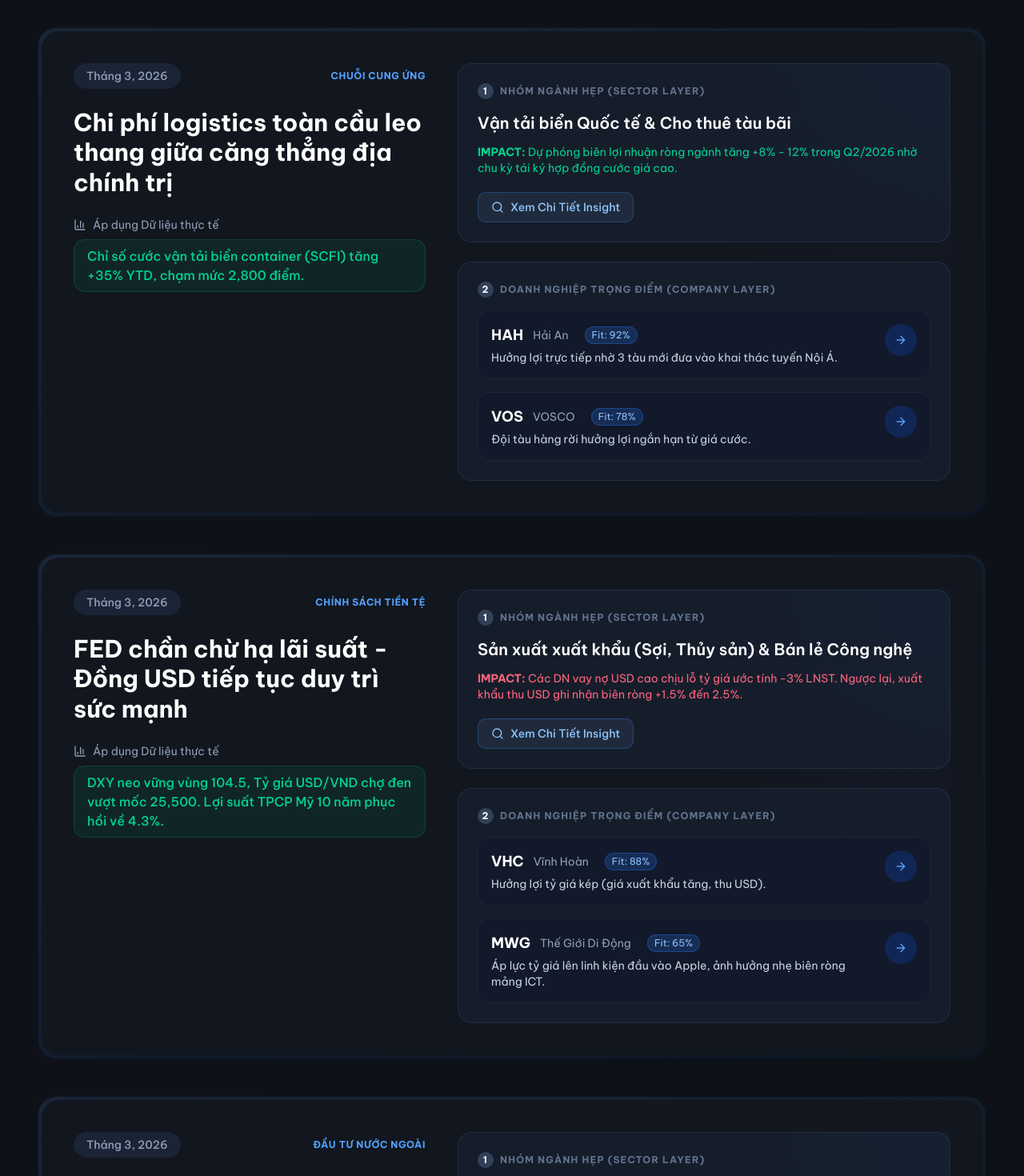
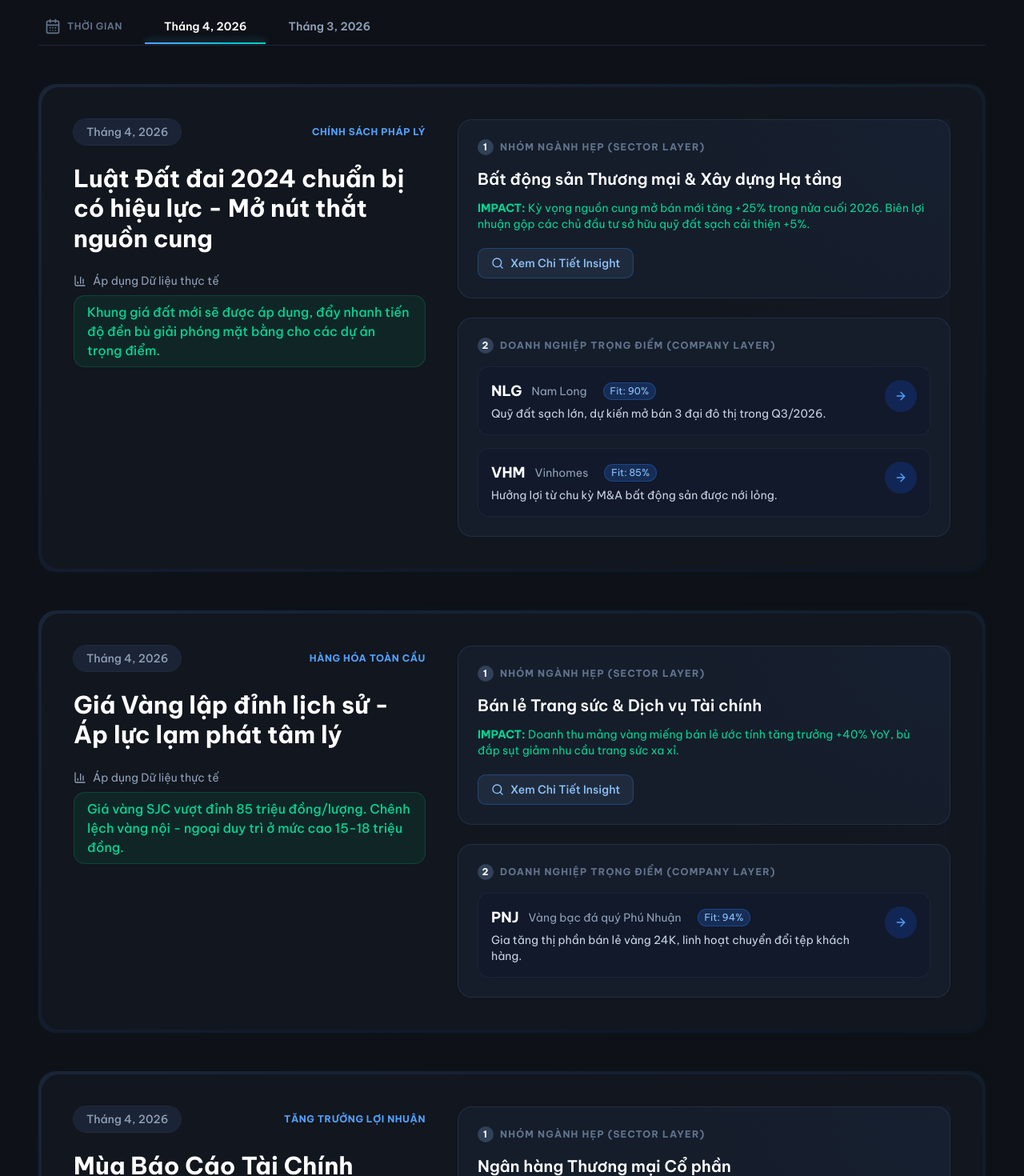
Before and after one commit to nguyeneric81-del/finpeace-web, a Next.js app: page /advisor/macro-insights in a window 1280 px wide. Shown: the part 300-1770 px from the top of the page at 80% size. Built offline with nearby package versions, Linux system fonts and the light colour scheme.

Commit message:
feat: add month navigation tabs to macro insights page

```diff
--- a/src/app/advisor/macro-insights/page.tsx
+++ b/src/app/advisor/macro-insights/page.tsx
@@ -1,6 +1,8 @@
-import React from 'react';
+"use client";
+
+import React, { useState } from 'react';
 import Link from 'next/link';
-import { BarChart3, TrendingUp, AlertTriangle, ArrowRight, ShieldCheck, Search, Flame } from 'lucide-react';
+import { BarChart3, TrendingUp, AlertTriangle, ArrowRight, ShieldCheck, Search, Flame, CalendarDays } from 'lucide-react';
 
 const mockStories = [
   {
@@ -50,14 +52,71 @@ const mockStories = [
       { ticker: "KBC", name: "Kinh Bắc", impact: "Bàn giao 100ha đất tại KCN Tràng Duệ 3, hạch toán lợi nhuận đột biến Q3/2026.", matchScore: 95, positive: true },
       { ticker: "DGC", name: "Hóa chất Đức Giang", impact: "Nhu cầu hóa chất bán dẫn (Phosphorus) bùng nổ toàn cầu hỗ trợ giá bán trung hạn.", matchScore: 89, positive: true }
     ]
+  },
+  {
+    id: 4,
+    title: "Luật Đất đai 2024 chuẩn bị có hiệu lực - Mở nút thắt nguồn cung",
+    date: "Tháng 4, 2026",
+    category: "Chính sách Pháp lý",
+    dataPoint: "Khung giá đất mới sẽ được áp dụng, đẩy nhanh tiến độ đền bù giải phóng mặt bằng cho các dự án trọng điểm.",
+    narrowIndustry: "Bất động sản Thương mại & Xây dựng Hạ tầng",
+    quantifiedImpact: {
+      positive: true,
+      value: "Kỳ vọng nguồn cung mở bán mới tăng +25% trong nửa cuối 2026. Biên lợi nhuận gộp các chủ đầu tư sở hữu quỹ đất sạch cải thiện +5%."
+    },
+    companies: [
+      { ticker: "NLG", name: "Nam Long", impact: "Quỹ đất sạch lớn, dự kiến mở bán 3 đại đô thị trong Q3/2026.", matchScore: 90, positive: true },
+      { ticker: "VHM", name: "Vinhomes", impact: "Hưởng lợi từ chu kỳ M&A bất động sản được nới lỏng.", matchScore: 85, positive: true }
+    ]
+  },
+  {
+    id: 5,
+    title: "Giá Vàng lập đỉnh lịch sử - Áp lực lạm phát tâm lý",
+    date: "Tháng 4, 2026",
+    category: "Hàng hóa Toàn cầu",
+    dataPoint: "Giá vàng SJC vượt đỉnh 85 triệu đồng/lượng. Chênh lệch vàng nội - ngoại duy trì ở mức cao 15-18 triệu đồng.",
+    narrowIndustry: "Bán lẻ Trang sức & Dịch vụ Tài chính",
+    quantifiedImpact: {
+      positive: true,
+      value: "Doanh thu mảng vàng miếng bán lẻ ước tính tăng trưởng +40% YoY, bù đắp sụt giảm nhu cầu trang sức xa xỉ."
+    },
+    companies: [
+      { ticker: "PNJ", name: "Vàng bạc đá quý Phú Nhuận", impact: "Gia tăng thị phần bán lẻ vàng 24K, linh hoạt chuyển đổi tệp khách hàng.", matchScore: 94, positive: true }
+    ]
+  },
+  {
+    id: 6,
+    title: "Mùa Báo Cáo Tài Chính Q1/2026: Lợi nhuận ngành Ngân hàng phân hóa",
+    date: "Tháng 4, 2026",
+    category: "Tăng trưởng Lợi nhuận",
+    dataPoint: "Tín dụng toàn ngành tăng trưởng +2.5% QTD. NIM trung bình thu hẹp nhẹ do chi phí vốn huy động nhích lên.",
+    narrowIndustry: "Ngân hàng Thương mại Cổ phần",
+    quantifiedImpact: {
+      positive: true,
+      value: "Nhóm NHTM có lợi thế CASA cao dự kiến ghi nhận LNST tăng trưởng +15% - 20% YoY, vượt xa trung bình ngành."
+    },
+    companies: [
+      { ticker: "TCB", name: "Techcombank", impact: "Tỷ lệ CASA phục hồi kỷ lục, chi phí vốn thấp nhất hệ thống.", matchScore: 92, positive: true },
+      { ticker: "MBB", name: "MBBank", impact: "Tín dụng phân khúc bán lẻ tăng tốc tích cực.", matchScore: 88, positive: true }
+    ]
   }
 ];
 
 export default function MacroInsightsPage() {
+  const availableMonths = Array.from(new Set(mockStories.map(s => s.date))).sort((a, b) => {
+    // Simple sort mapping "Tháng X, YYYY" to properly order them.
+    // Since we'll just have mostly recent months, we can reverse sort so newest is first.
+    // In reality, this would use actual Date parsing.
+    return b.localeCompare(a);
+  });
+
+  const [activeMonth, setActiveMonth] = useState(availableMonths[0]);
+  const filteredStories = mockStories.filter(story => story.date === activeMonth);
+
   return (
     <div className="min-h-screen bg-[#0E1117] text-slate-200 overflow-x-hidden p-6 md:p-12 font-sans">
       {/* Header */}
-      <div className="max-w-7xl mx-auto mb-16">
+      <div className="max-w-7xl mx-auto mb-10">
         <div className="inline-flex items-center space-x-2 px-3 py-1 rounded-full bg-blue-500/10 text-blue-400 text-sm font-medium mb-4">
           <Flame className="w-4 h-4" />
           <span>Câu chuyện Vĩ mô Mỗi tháng</span>
@@ -73,9 +132,38 @@ export default function MacroInsightsPage() {
         </p>
       </div>
 
-      {/* 3 Hot Stories Grid */}
-      <div className="max-w-7xl mx-auto space-y-12">
-        {mockStories.map((story) => (
+      {/* Month Navigation Tabs */}
+      <div className="max-w-7xl mx-auto mb-12">
+        <div className="flex items-center gap-1 border-b border-slate-800 pb-px overflow-x-auto no-scrollbar mask-gradient-right">
+          <div className="flex px-2 py-1 items-center gap-2 text-slate-500 font-semibold mr-4">
+             <CalendarDays className="w-5 h-5" />
+             <span className="uppercase tracking-wider text-xs">Thời Gian</span>
+          </div>
+          {availableMonths.map((month) => (
+            <button
+              key={month}
+              onClick={() => setActiveMonth(month)}
+              className={`
+                relative px-6 py-3 text-sm font-semibold whitespace-nowrap transition-all duration-300
+                ${activeMonth === month
+                  ? 'text-white'
+                  : 'text-slate-400 hover:text-slate-300 hover:bg-slate-800/50 rounded-t-lg'
+                }
+              `}
+            >
+              {month}
+              {/* Active indicator line */}
+              {activeMonth === month && (
+                <div className="absolute bottom-0 left-0 w-full h-[2px] bg-gradient-to-r from-blue-400 to-teal-400 shadow-[0_-2px_10px_rgba(56,189,248,0.5)]"></div>
+              )}
+            </button>
+          ))}
+        </div>
+      </div>
+
+      {/* Hot Stories Grid for Active Month */}
+      <div className="max-w-7xl mx-auto space-y-12 animate-in fade-in slide-in-from-bottom-4 duration-500">
+        {filteredStories.map((story) => (
           <div key={story.id} className="relative p-1 rounded-3xl bg-gradient-to-br from-slate-800/80 to-slate-900/50 hover:from-blue-500/20 hover:to-teal-500/10 transition-colors duration-500">
             <div className="absolute -inset-0.5 bg-gradient-to-r from-blue-500/10 to-teal-500/10 rounded-3xl blur opacity-20"></div>
             <div className="relative bg-[#12161E] rounded-[22px] p-6 md:p-10 flex flex-col xl:flex-row gap-10">
@@ -83,7 +171,7 @@ export default function MacroInsightsPage() {
               {/* Left Column: Macro & Philosophy */}
               <div className="xl:w-5/12 space-y-6">
                 <div className="flex items-center justify-between">
-                  <span className="text-sm font-medium text-slate-400 bg-slate-800/80 px-4 py-1.5 rounded-full">
+                  <span className="text-sm font-medium text-slate-400 bg-slate-800/80 px-4 py-1.5 rounded-full ring-1 ring-slate-700/50">
                     {story.date}
                   </span>
                   <span className="text-xs font-bold uppercase tracking-wider text-blue-400">
@@ -168,6 +256,12 @@ export default function MacroInsightsPage() {
             </div>
           </div>
         ))}
+
+        {filteredStories.length === 0 && (
+          <div className="py-20 text-center">
+             <p className="text-slate-500 text-lg">Chưa có báo cáo Vĩ mô cho tháng này.</p>
+          </div>
+        )}
       </div>
     </div>
   );
```
